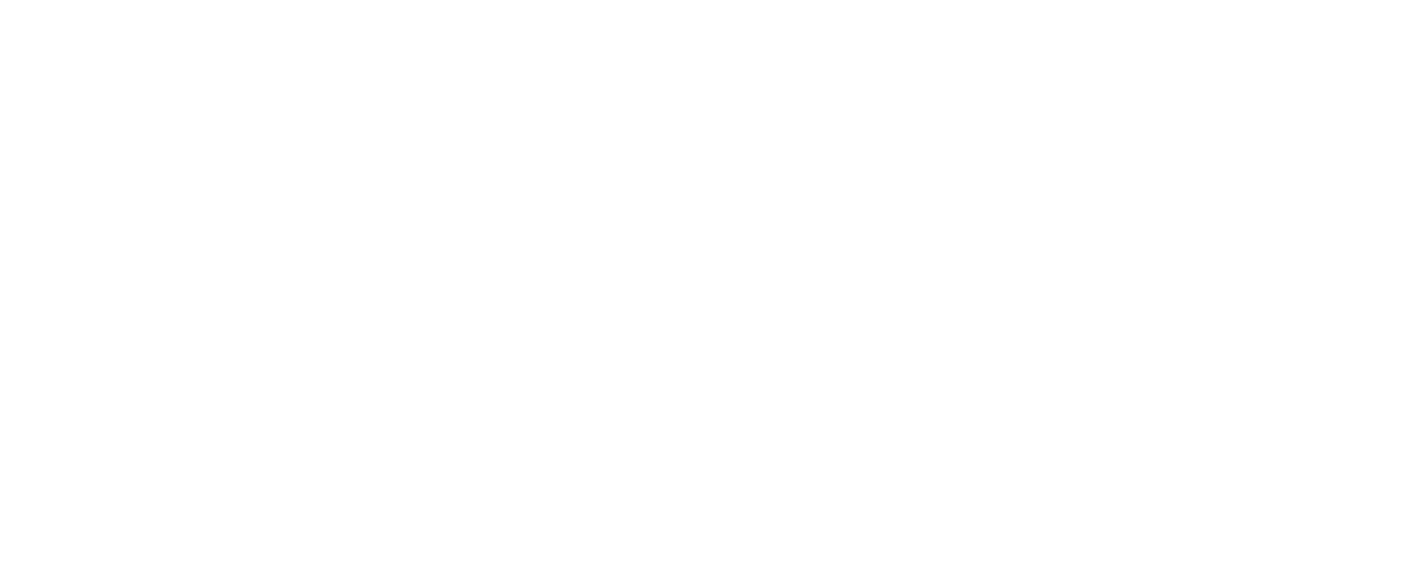
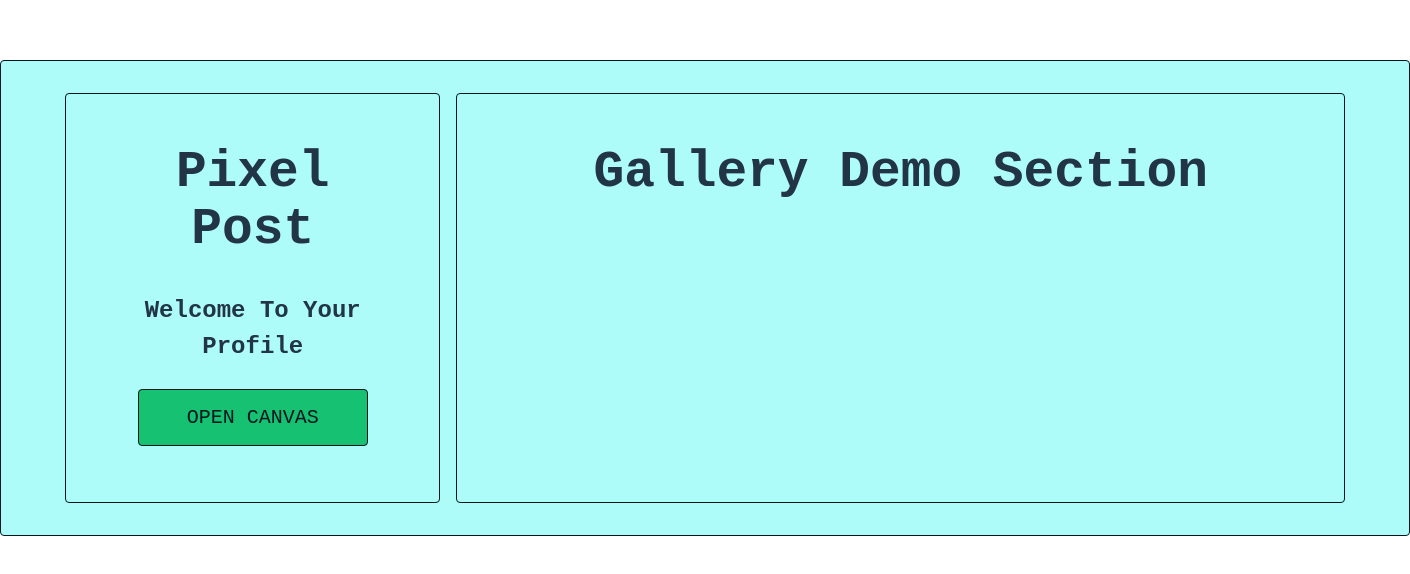
Before and after one commit to Danyon-Talbot/P3-PixelPost, a React (Vite) app in the folder client/: page /profile in a window 1280 px wide. Before the commit this address had no page. Shown: the part 110-684 px from the top of the page, 1410 px wide, since content can reach past the window. Built offline with nearby package versions, Linux system fonts and the light colour scheme; a web font is replaced by a local one.

Commit message:
Added Profile HomePage and Simple Navigation

```diff
--- a/client/src/App.jsx
+++ b/client/src/App.jsx
@@ -4,6 +4,7 @@
 import Editor from './components/CanvasComponents/Editor';
 import Login from './components/LoginComponents/Login';
 import Signup from './components/SignUpCompontents/Signup';
+import Profile from './components/ProfileComponents/Profile';
 
 function App() {
   const [count, setCount] = useState(0);
@@ -16,6 +17,7 @@
           <Route path='/editor' element={<Editor />} />
           <Route path='/login' element={<Login />} />
           <Route path='/signup' element={<Signup />} />
+          <Route path='/profile' element={<Profile />} />
         </Routes>
       </Router>
     </div>
--- a/client/src/components/CanvasComponents/Editor.jsx
+++ b/client/src/components/CanvasComponents/Editor.jsx
@@ -2,6 +2,7 @@
 import { editorStyles } from './canvasStyling/editorStyles';
 import { globalStyles } from '../StandardStyles/globalStyles'
 import { CirclePicker } from "react-color";
+import { useNavigate } from "react-router-dom";
 import Canvas from "./Canvas";
 
 export default function Editor() {
@@ -40,6 +41,11 @@
         setColor(color.hex);
     }
 
+    const navigate = useNavigate();
+
+    const handleReturnToLogin = () => {
+        navigate('/login');
+    };
 
     return (
         <EditorContainer id="editor">
@@ -70,6 +76,7 @@
                 </HeightWidth>
             </Options>}
             <Button className="button" onClick={initialiseCanvas}>{buttonText}</Button>
+            <Button className="button" onClick={handleReturnToLogin}>Log In</Button>
 
             {hideOptions && (
             <CirclePicker
--- a/client/src/components/CanvasComponents/canvasStyling/editorStyles.js
+++ b/client/src/components/CanvasComponents/canvasStyling/editorStyles.js
@@ -1,5 +1,5 @@
 import styled from '@emotion/styled';
-import { colors } from '../../StandardStyles/colors'
+import { colors } from '../../StandardStyles/colors';
 
 export const editorStyles = {
 
--- a/client/src/components/ProfileComponents/Profile.jsx
+++ b/client/src/components/ProfileComponents/Profile.jsx
@@ -0,0 +1,43 @@
+import React from 'react';
+import { globalStyles } from '../StandardStyles/globalStyles';
+import { HomepageStyles } from "../StandardStyles/HomePageStyles";
+import { profileStyles } from './profileStyling/ProfileStyles';
+import { useNavigate } from "react-router-dom";
+
+export default function Profile() {
+
+    const {
+        UserProfilePage,
+        UserGalleryDemo,
+    } = profileStyles;
+
+    const {
+        HomePage,
+    } = HomepageStyles;
+
+    const {
+        H1,
+        H2,
+        H3,
+        Button,
+    } = globalStyles;
+
+    const navigate = useNavigate();
+
+    const handleGoToEditor = () => {
+        navigate('/editor');
+    };
+
+    return (
+        <UserProfilePage>
+            <HomePage>
+                <H1>Pixel Post</H1>
+                <H2>Welcome To Your Profile</H2>
+                <Button onClick={handleGoToEditor}>Open Canvas</Button>
+            </HomePage>
+            <UserGalleryDemo>
+                <H1>Gallery Demo Section</H1>
+            </UserGalleryDemo>
+        </UserProfilePage>
+    );
+}
--- /dev/null
+++ b/client/src/components/ProfileComponents/profileStyling/ProfileStyles.js
@@ -0,0 +1,29 @@
+import styled from '@emotion/styled';
+import { colors } from '../../StandardStyles/colors';
+
+export const profileStyles = {
+    UserProfilePage: styled.div`
+        display: flex;
+        justify-content: space-between;
+        border: 1px solid;
+        border-color: ${colors.richblack};
+        border-radius: 0.25rem;
+        padding: 1rem 4rem 2rem 4rem;
+        margin-top: 1rem;
+        background-color: ${colors.celeste};
+        width: 100%;
+    `,
+
+    UserGalleryDemo: styled.div`
+        display: flex;
+        justify-content: center;
+        border: 1px solid;
+        border-color: ${colors.richblack};
+        border-radius: 0.25rem;
+        padding: 1rem 4rem 2rem 4rem;
+        margin-top: 1rem;
+        margin-left: 1rem;
+        background-color: ${colors.celeste};
+        width: 80%;
+    `
+}
```
Also changed, not shown: client/src/components/ProfileComponents/Profile.css (deleted).
